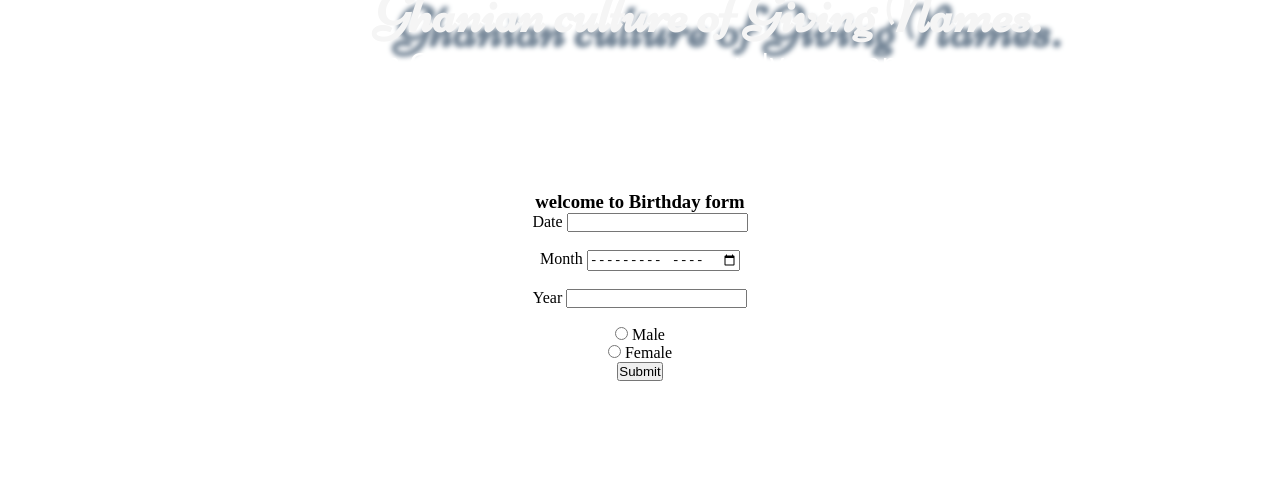
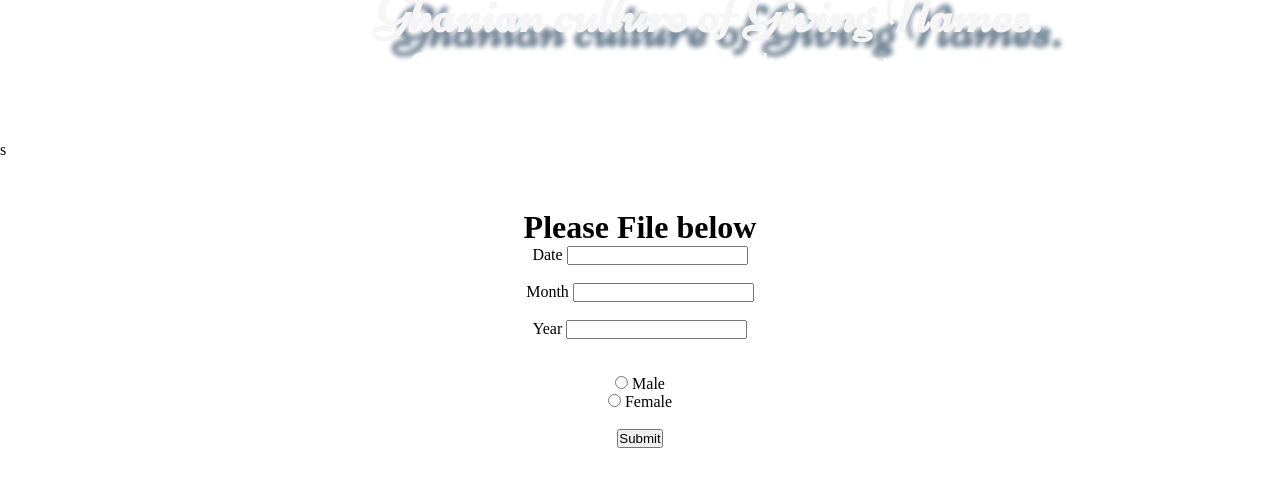
Before and after one commit to Blackscure/Akan_name, a plain HTML site: page index.html in a window 1280 px wide. Shown: the part 121-608 px from the top of the page. Drawn offline with Linux system fonts and the light colour scheme; a web font is replaced by a local one.

Commit message:
form modified and radio button added

```diff
--- a/index.html
+++ b/index.html
@@ -26,29 +26,59 @@
       <div id="heading">
         <h3>Ghanian culture of Giving Names.</h3>
       </div>
-      <p>Akan names are derived from Ghanian culture. Frequently in Ghana, children are given their first name as a 'day name' which corresponds to the day in the week they were born. Here are Ghanian day names.</p>
+      <p>Akan names are derived from Ghanian culture. Frequently in Ghana, children are given their first name as a 'day name' which corresponds to the day in the week they were born. Here are Ghanian day names.</p>s
     </section>
 
     <!--birthday-->
-
-      <div class="container">
-          <div id="ridge">
-              <form>
-              <h3>welcome to Birthday form</h3>
-              <label for="date" required="">Date</label>
-              <input type="text" required name="Date" id="date"><br><br>
-              <label for="month">Month</label>
-              <input type="month" name="Month" id="month"><br><br>
+    <div class="container">
+      <h1>Please File below</h1>
+      <div class="row">
+        <form class="col s6" id="myForm" novalidate>
+          <div class="row">
+            <div class="input-field col s6">
+              <label for="date">Date</label>
+              <input
+                type="number"
+                name="Date"
+                id="date"
+                onfocusout="validateFirstName()"
+              /><br><br>
+              <span class="helper-text"></span>
+            </div>
+            </div>
+          </div>
+          <div class="row">
+            <div class="input-field col s12">
+              <label for="year">Month</label>
+              <input
+                type="number"
+                name="Month"
+                id="month"
+                onfocusout="validateEmail()"
+              /><br><br>
+              <span class="helper-text"></span>
+            </div>
+          </div>
+          <div class="row">
+            <div class="input-field col s12">
               <label for="year">Year</label>
-              <input type="year" name="Year" id="year"><br><br>
-              <input type="radio" id="male" name="gender" value="male">
-              <label for="male">Male</label><br>
-              <input type="radio" id="female" name="gender" value="female">
-              <label for="female">Female</label><br>
-              <button class="btn success" onclick="getName">Submit</button>
-              </form>
-          </div>
-  </div>
+              <input
+                type="number"
+                name="Year"
+                id="year"
+                onfocusout="validateEmail()"
+              /><br><br>
+              <span class="helper-text"></span>
+            </div>
+          </div><br>
+          <input type="radio" id="male" name="gender" value="male">
+            <label for="male">Male</label><br>
+          <input type="radio" id="female" name="gender" value="female">
+            <label for="female">Female</label><br><br>
+          <button class="btn waves-effect waves-light" type="submit">
+            Submit
+          </button>
+        </form>
   <script src="js/script.js"></script>
 </body>
 </html>
```
